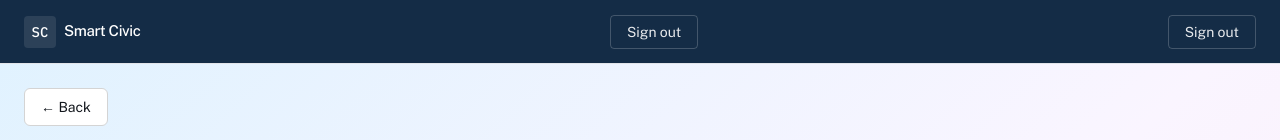
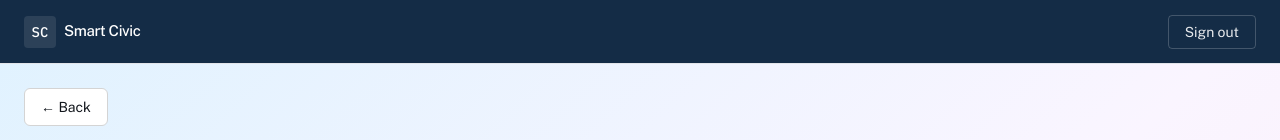
Before and after one commit to jennienguyen03/Group-3---Local-Government-Service-, a Next.js app: page /report in a window 1280 px wide. Shown: the top 140 px of the page. Built offline with nearby package versions, Linux system fonts and the light colour scheme.

Commit message:
fixed welcome for user or admin

```diff
--- a/src/components/AdminNavbar.tsx
+++ b/src/components/AdminNavbar.tsx
@@ -23,14 +23,6 @@ export default function AdminNavbar({ name }: AdminNavbarProps) {
             Welcome, <span className="font-medium text-white">{name}</span>
           </span>
         )}
-        <form action="/api/auth/logout" method="post">
-          <button
-            type="submit"
-            className="rounded border border-white/20 px-4 py-1.5 text-sm text-white/90 transition-colors hover:bg-white/10"
-          >
-            Sign out
-          </button>
-        </form>
       </div>
       <SignOutButton/>
     </header>
--- a/src/components/UserNavbar.tsx
+++ b/src/components/UserNavbar.tsx
@@ -1,5 +1,5 @@
 import Link from "next/link";
-import { SignOutButton} from "./SignOutButton";
+import { SignOutButton } from "./SignOutButton";
 
 type UserNavbarProps = {
   name?: string | null;
@@ -23,16 +23,8 @@ export default function UserNavbar({ name }: UserNavbarProps) {
             Welcome, <span className="font-medium text-white">{name}</span>
           </span>
         )}
-        <form action="/api/auth/logout" method="post">
-          <button
-            type="submit"
-            className="rounded border border-white/20 px-4 py-1.5 text-sm text-white/90 transition-colors hover:bg-white/10"
-          >
-            Sign out
-          </button>
-        </form>
+        <SignOutButton />
       </div>
-      <SignOutButton/>
     </header>
   );
 }
```
